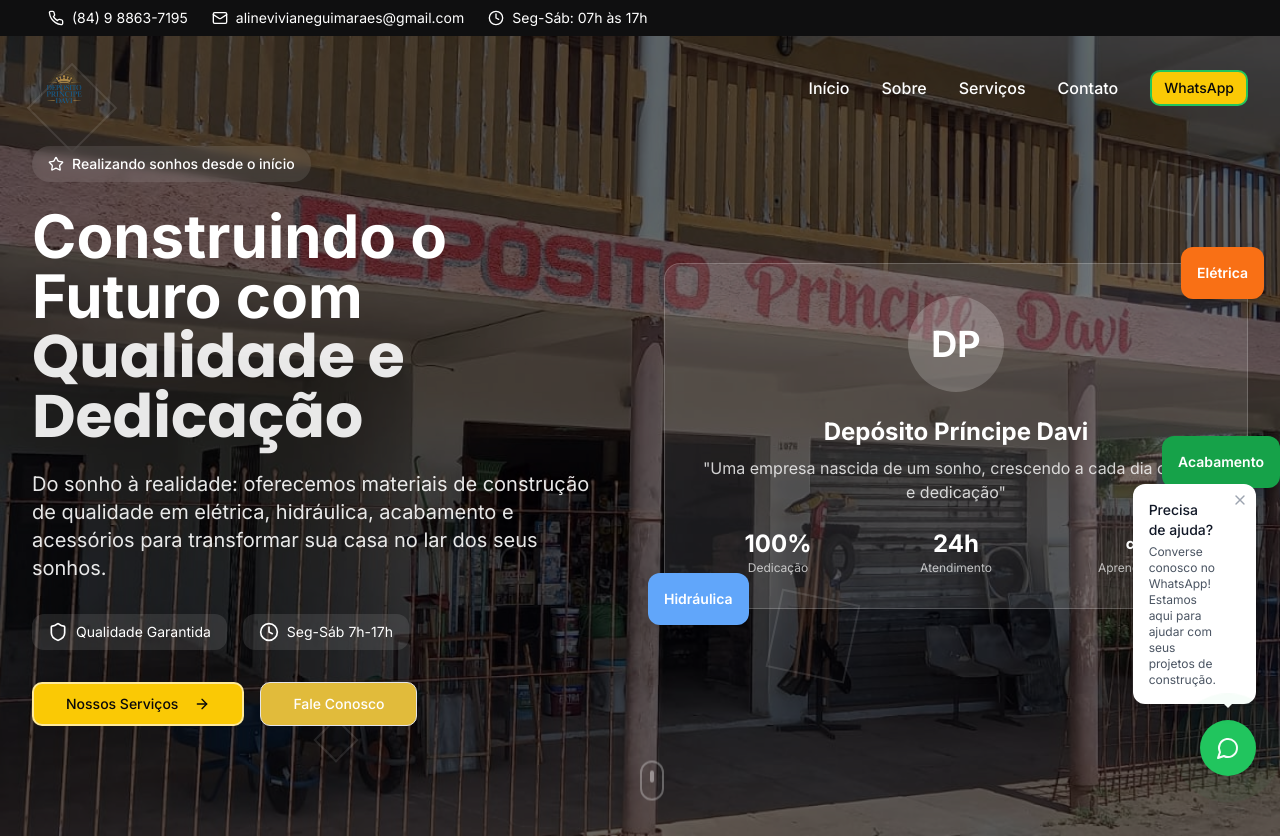
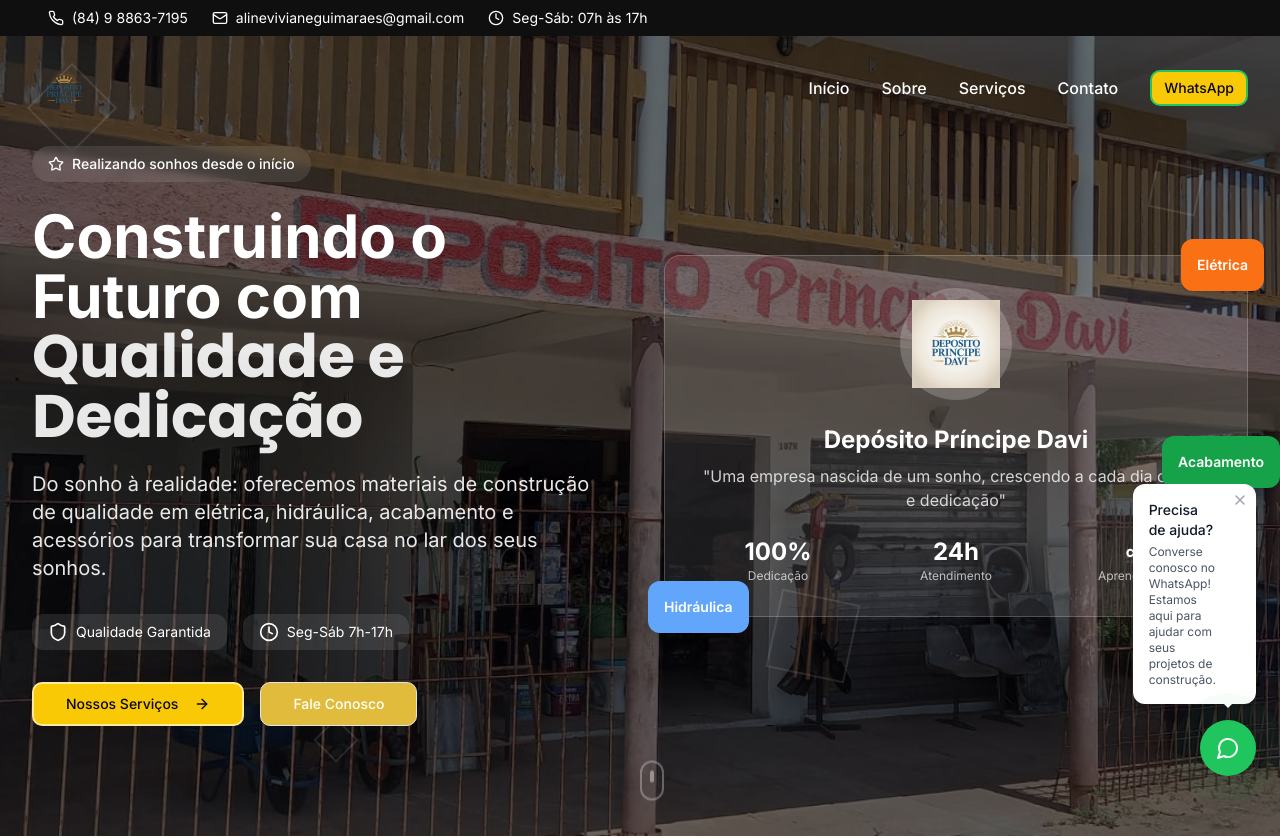
Before and after one commit to DevZipMateus/principe-davi-digital, a React (Vite) app: page / in a window 1280 px wide. Shown: the top 838 px of the page. Built offline with nearby package versions, Linux system fonts and the light colour scheme.

Commit message:
Update hero section with new logo
Replaced the placeholder "DP" in the hero section's card with the provided logo image.

```diff
--- a/src/components/HeroSection.tsx
+++ b/src/components/HeroSection.tsx
@@ -85,8 +85,12 @@ const HeroSection = () => {
               {/* Card principal */}
               <div className="bg-white/10 backdrop-blur-sm rounded-2xl p-4 sm:p-6 lg:p-8 border border-white/20">
                 <div className="text-center">
-                  <div className="bg-white/20 rounded-full w-16 h-16 sm:w-20 sm:h-20 lg:w-24 lg:h-24 flex items-center justify-center mx-auto mb-4 sm:mb-6">
-                    <div className="text-2xl sm:text-3xl lg:text-4xl font-bold text-white">DP</div>
+                  <div className="bg-white/20 rounded-full w-20 h-20 sm:w-24 sm:h-24 lg:w-28 lg:h-28 flex items-center justify-center mx-auto mb-4 sm:mb-6 p-3">
+                    <img
+                      src="/lovable-uploads/8d2b0c1e-ffc6-4252-9485-5e4e8c27563c.png"
+                      alt="Depósito Príncipe Davi"
+                      className="w-full h-full object-contain"
+                    />
                   </div>
                   <h3 className="text-lg sm:text-xl lg:text-2xl font-bold text-white mb-2">
                     Depósito Príncipe Davi
```
Also changed, not shown: public/lovable-uploads/8d2b0c1e-ffc6-4252-9485-5e4e8c27563c.png (added).
